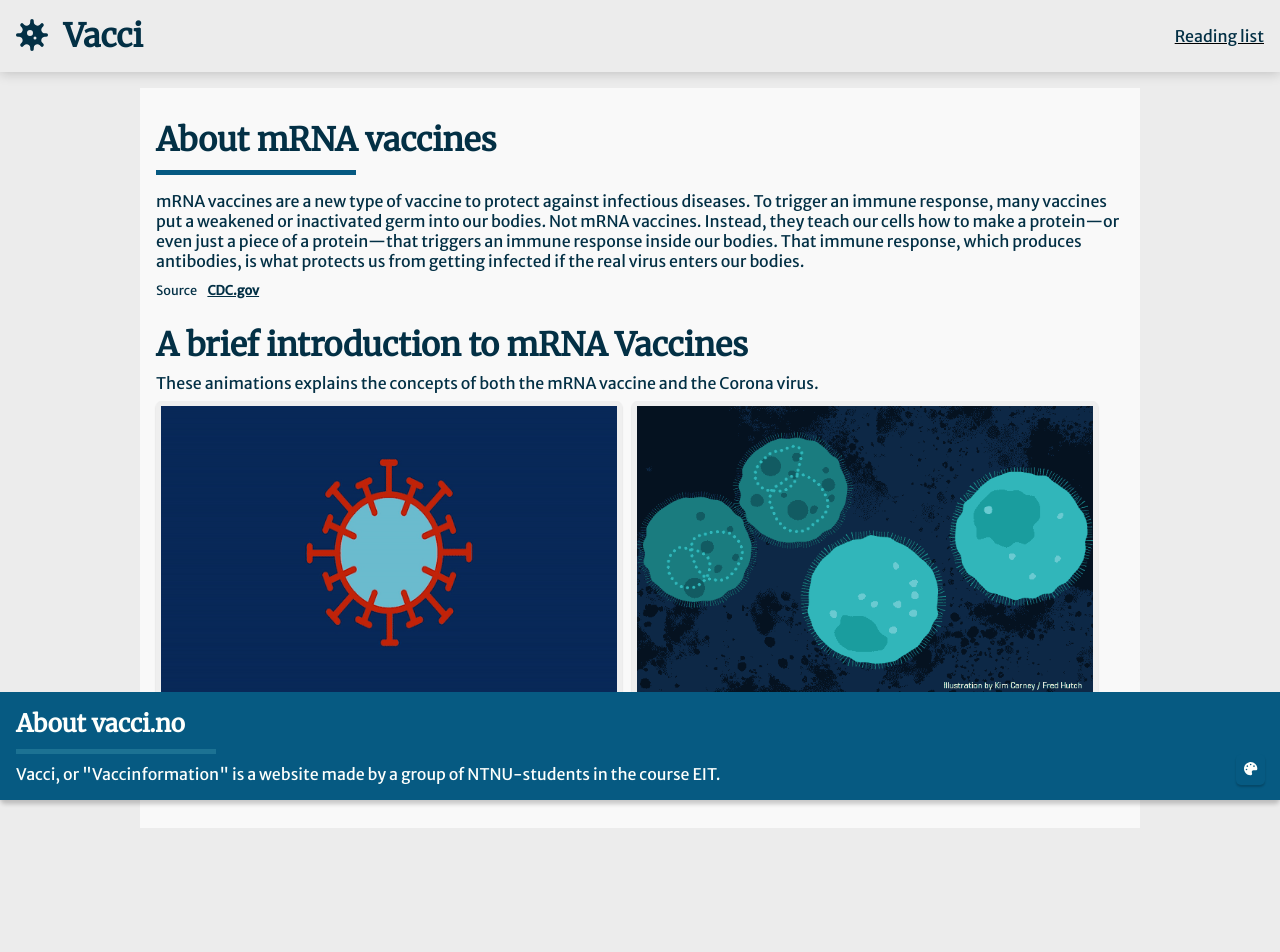
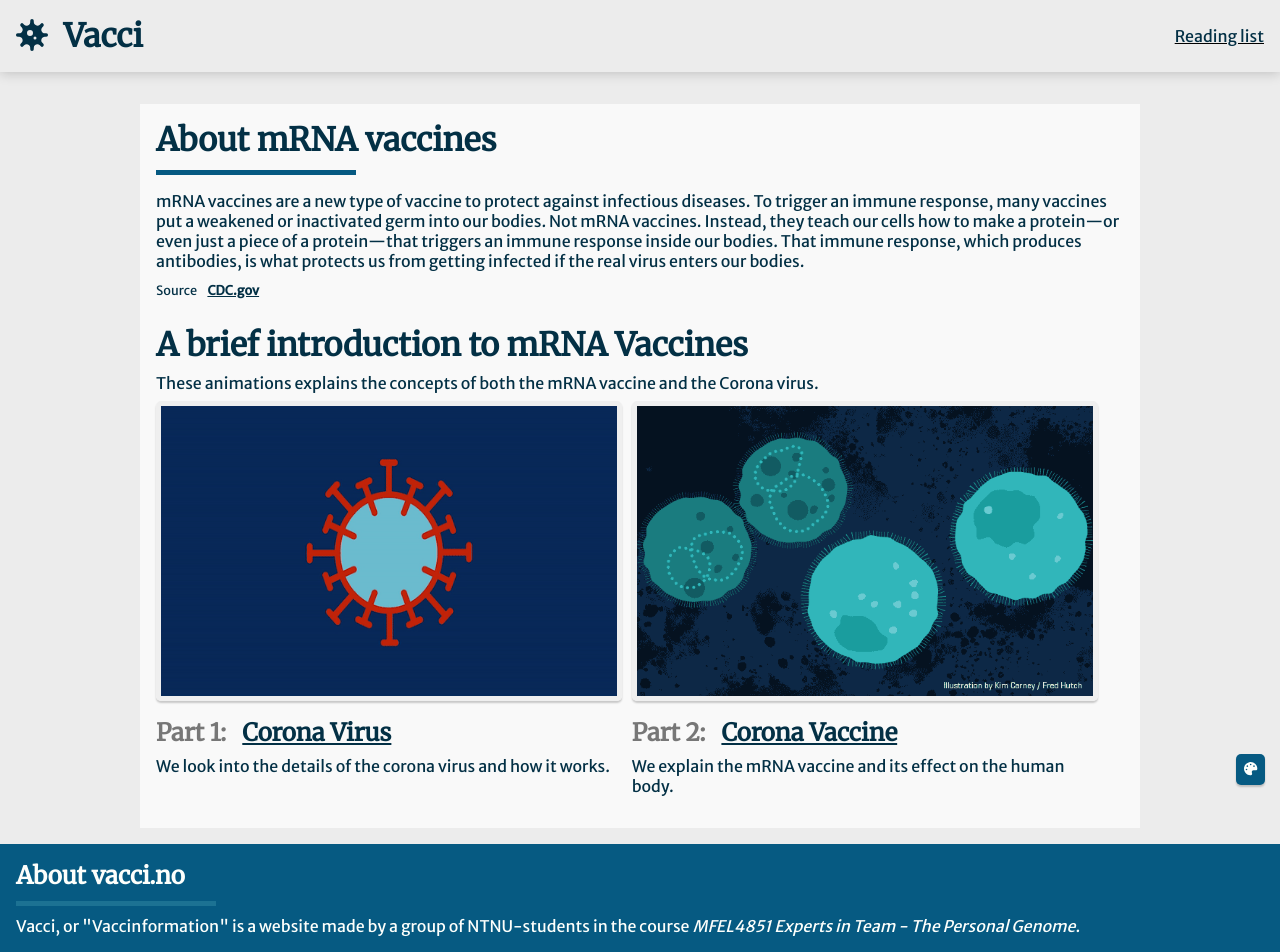
Before and after one commit to gullskatten/vacci, a React (Create React App) app: page / in a window 1280 px wide. Before the commit the page ends 828 px from the top, so only its background shows below. Built offline with nearby package versions, Linux system fonts and the light colour scheme.

Commit message:
Disclaimer is now on the bottom

```diff
--- a/src/components/Content/Content.tsx
+++ b/src/components/Content/Content.tsx
@@ -20,8 +20,8 @@ const MaxWidth = styled(Background)`
 const Content: React.FC = () => {
   return (
     <Flex fullWidth direction="column" align="center">
-      <MaxWidth background="surface">
-        <Margin top="m">
+      <Margin top="m" bottom="m">
+        <MaxWidth background="surface">
           <Padding all="m">
             <Flex direction="column" gap={10}>
               <Margin bottom="m">
@@ -78,8 +78,8 @@ const Content: React.FC = () => {
               </Margin>
             </Flex>
           </Padding>
-        </Margin>
-      </MaxWidth>
+        </MaxWidth>
+      </Margin>
     </Flex>
   );
 };
--- a/src/components/Disclaimer/Disclaimer.tsx
+++ b/src/components/Disclaimer/Disclaimer.tsx
@@ -6,9 +6,7 @@ import Divider from "../../styleguide/Divider";
 import Padding from "../../styleguide/Padding";
 import Text from "../../styleguide/Text";
 
-const BottomPositioned = styled.div`
-  position: absolute;
-  bottom: 0;
+const BottomPositioned = styled.footer`
   width: 100%;
 `;
 
@@ -24,7 +22,11 @@ const Disclaimer: React.FC = () => {
             <Divider color="secondary" />
             <Text color="onPrimary">
               Vacci, or "Vaccinformation" is a website made by a group of
-              NTNU-students in the course EIT.
+              NTNU-students in the course{" "}
+              <Text color="onPrimary" italic element="span">
+                MFEL4851 Experts in Team - The Personal Genome
+              </Text>
+              .
             </Text>
           </Padding>
         </Background>
--- a/src/index.tsx
+++ b/src/index.tsx
@@ -17,6 +17,7 @@ const GlobalStyle = createGlobalStyle`
     font-size: 1rem;
     font-family: ${(props) => props.theme.fonts.body};
     background-color: ${(props) => props.theme.colors.background};
+    min-height: 100vh;
   }
 `;
 
```
